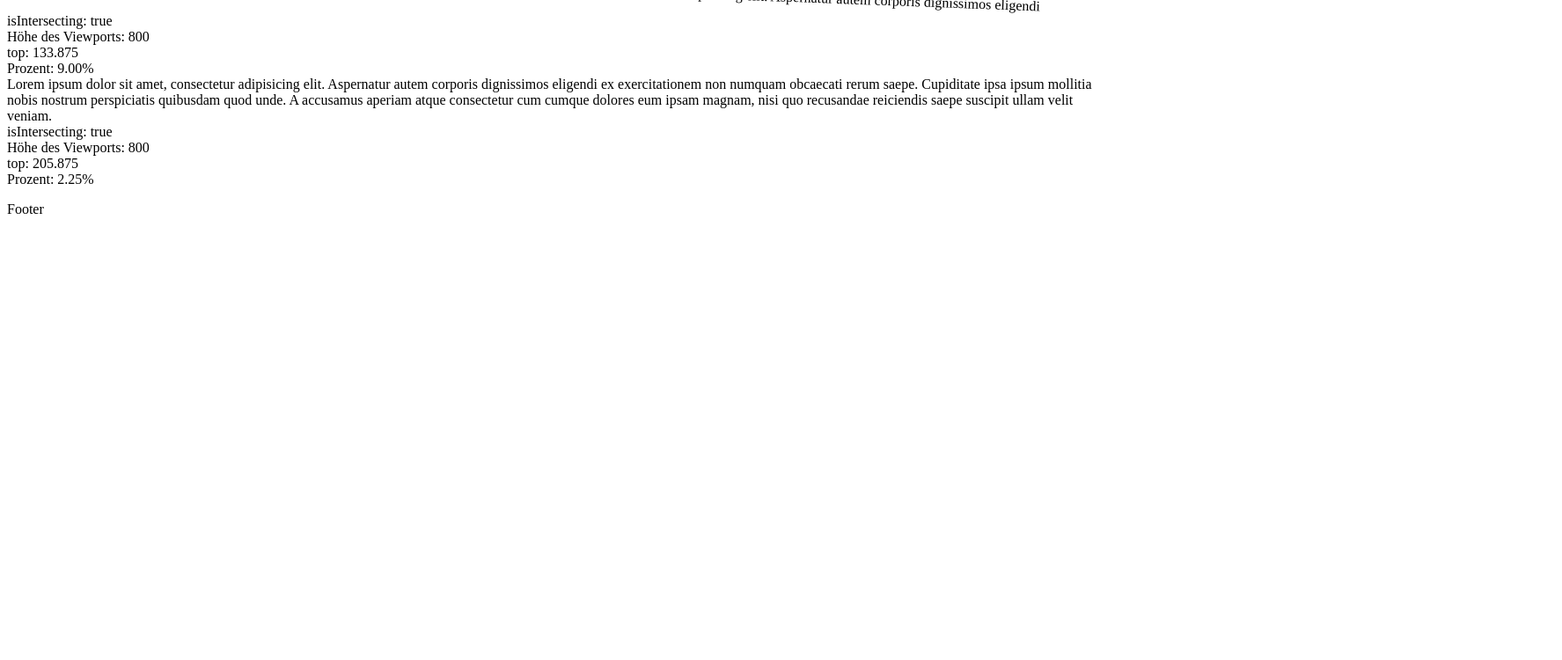
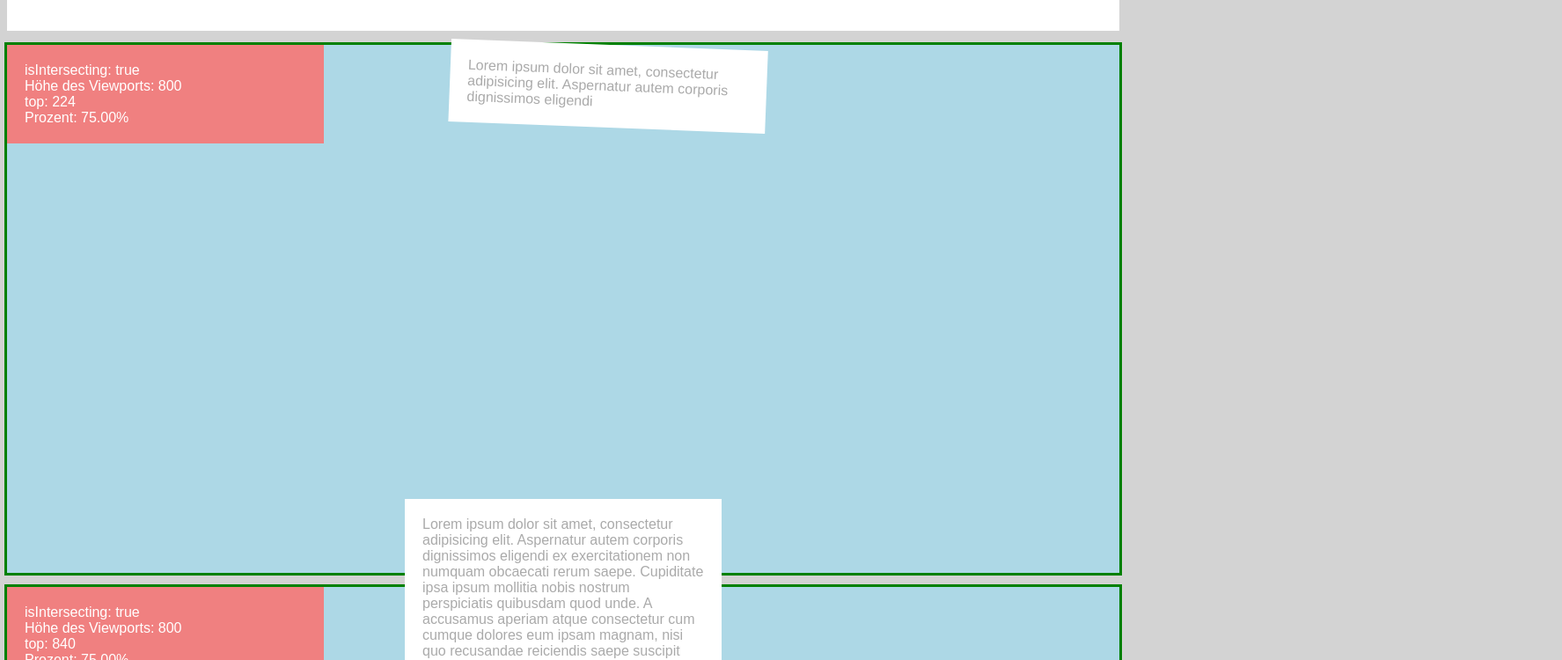
Before and after one commit to disign4u/webdev, a plain HTML site: page intersectionObserver/scrollProzent.html in a window 1280 px wide. Shown: the part 173-923 px from the top of the page at 88% size, 1775 px wide, since content can reach past the window. Before the commit the page ends 800 px from the top, so only its background shows below. Drawn offline with nearby package versions, Linux system fonts and the light colour scheme; files that its build step writes are made by us from their sources.

Commit message:
add visible infos

```diff
--- a/intersectionObserver/index.less
+++ b/intersectionObserver/index.less
@@ -1,3 +1,52 @@
 html,body {
+  background: lightgray;
+  font-family: Arial, sans-serif;
+}
 
+header, footer {
+  min-height: 25vh;
+  background: #fff;
+  display: flex;
+  justify-content: center;
+  align-items: center;
+  flex-direction: column;
 }
+.grp {
+  min-height: 75vh;
+  background: lightblue;
+  position: relative;
+  display: block;
+  margin: 1rem auto;
+  &.active {
+    outline: 3px solid green;
+  }
+  .info {
+    position: absolute;
+    top: 0;
+    left: 0;
+    background: lightcoral;
+    width: 320px;
+    padding:20px;
+    color: #fff;
+  }
+  &-mem {
+    position: absolute;
+    top: -100px;
+    left: 50%;
+    background: white;
+    width: 320px;
+    padding:20px;
+    transform: translate(-50%, 0);
+    color: #aaa;
+  }
+  .anime {
+    position: absolute;
+    z-index: 2;
+    top: 0;
+    left: 0;
+    background: white;
+    width: 320px;
+    padding:20px;
+    color: #aaa;
+  }
+}
```
